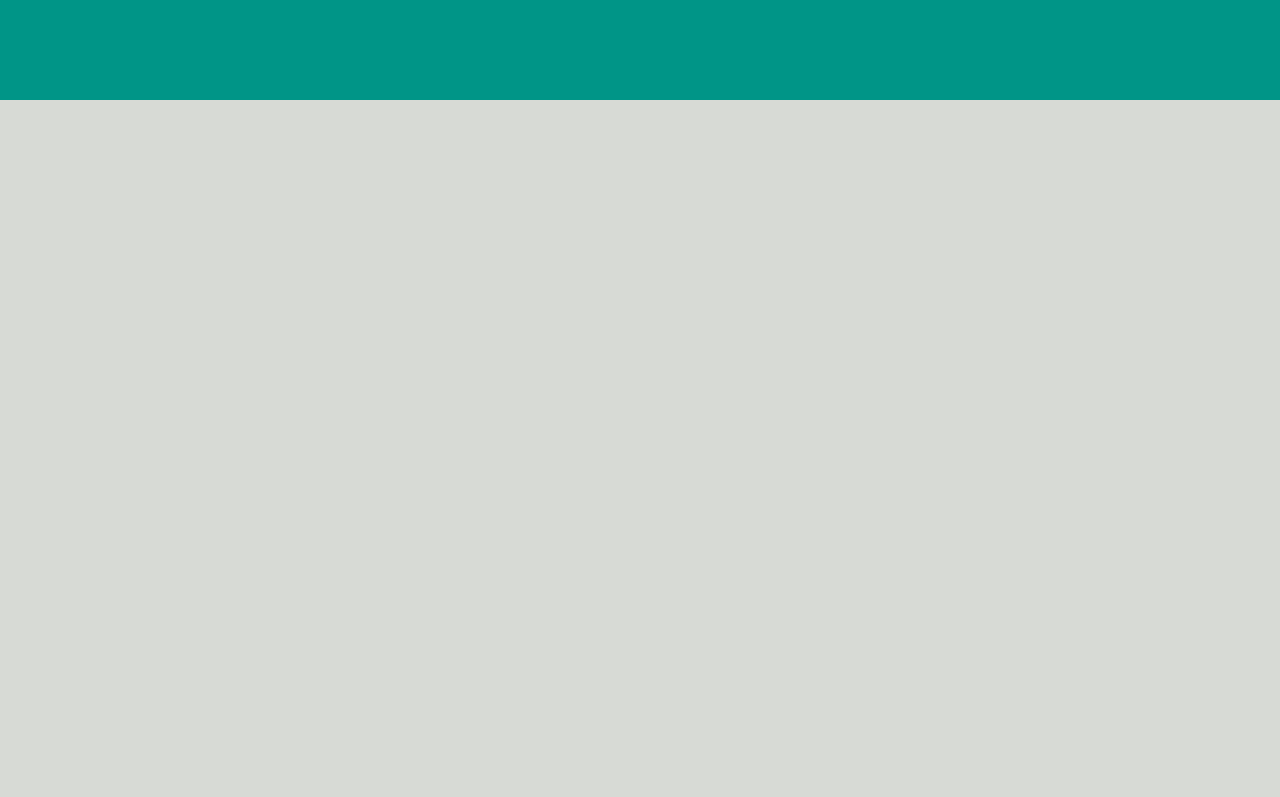
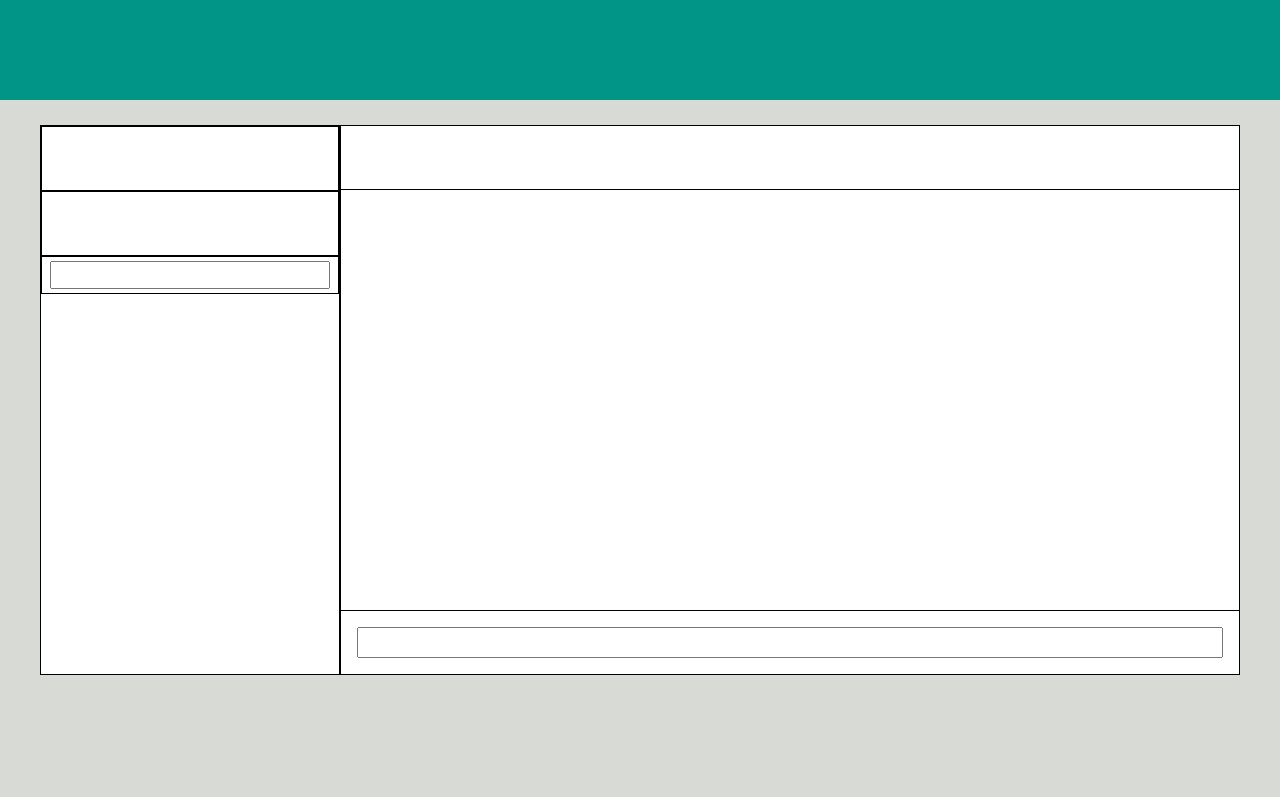
Before and after one commit to GalluFrancesco/vue-boolzapp, a plain HTML site: page index.html in a window 1280 px wide. Shown: the top 797 px of the page. Drawn offline with nearby package versions, Linux system fonts and the light colour scheme.

Commit message:
Add: layout application

```diff
--- a/css/style.css
+++ b/css/style.css
@@ -14,3 +14,53 @@
     height: calc(100vh - 100px);
     background-color: #D7DAD5;
 }
+
+/* application-container */
+
+.application-container{
+    height: 550px;
+    width: 1200px;
+    background-color: white;
+}
+
+/* side */
+
+.side-application{
+    width: 300px;
+    border: black solid 1px;
+}
+
+.user-container{
+    height: 65px;
+    border: black solid 1px;
+}
+
+.notifications-container{
+    height: 65px;
+    border: black solid 1px;
+}
+
+.search-container{
+    border: black solid 1px;
+}
+
+.search{
+    width: 100%;
+}
+/* main */
+
+.main-application{
+    border: black solid 1px;
+}
+
+.this-contact{
+    height: 65px;
+    border: black solid 1px;
+    margin-left: 300px;
+}
+
+.footer-main{
+    height: 65px;
+    border: black solid 1px;
+    margin-left: 300px;
+}
--- a/index.html
+++ b/index.html
@@ -11,9 +11,30 @@
 </head>
 <body>
     <div id="app">
-        <div class="container-page vh-100">
+        <div class="page-container vh-100 position-relative">
             <div class="bg-header"></div>
             <div class="bg-main"></div>
+
+            <div class="application-container position-absolute top-50 start-50 translate-middle d-flex">
+                <div class="side-application h-100">
+                    <div class="user-container">
+
+                    </div>
+                    <div class="notifications-container">
+
+                    </div>
+                    <div class="search-container py-1 px-2">
+                        <input type="text" class="w-100">
+                    </div>
+                </div>
+                <div class="main-application h-100 flex-grow-1">
+                    <div class="this-contact fixed-top">
+                    </div>
+                    <div class="footer-main fixed-bottom p-3">
+                        <input type="text" class="w-100 h-100">
+                    </div>
+                </div>
+            </div>
         </div>
         <div v-for="(contact) in contacts" class="contact-container">
             <div class="contact">
```
